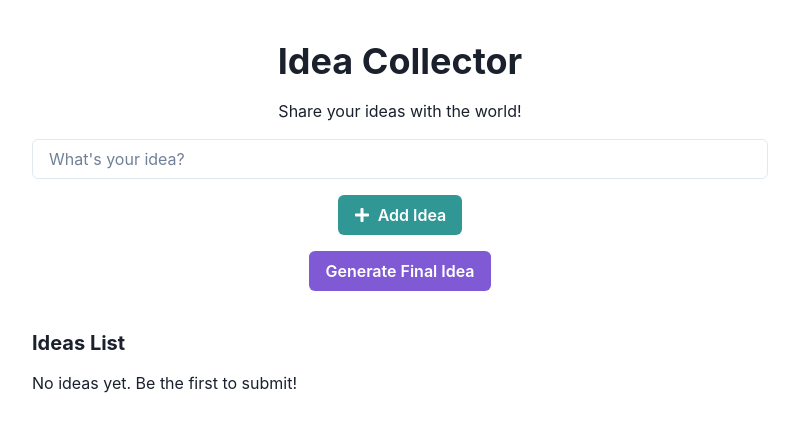
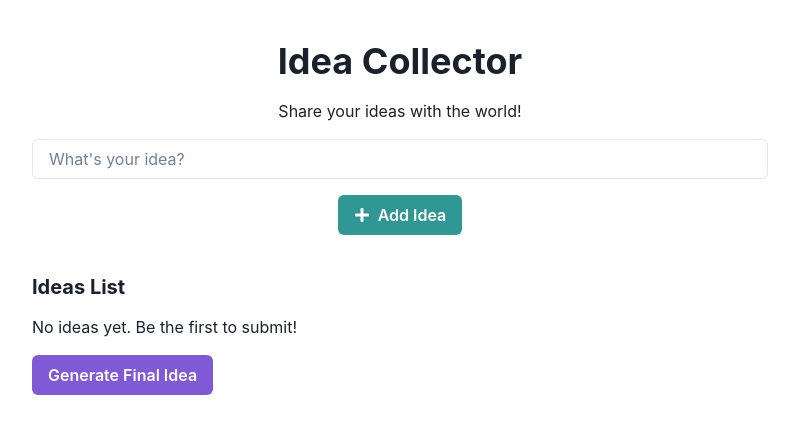
Before and after one commit to GPT-Engineer-App/idea-hive, a React (Vite) app: page / in a window 1280 px wide. Shown: the top 434 px of the page, without its empty margins (240-1039 px from the left). Built offline with nearby package versions, Linux system fonts and the light colour scheme.

Commit message:
The "Generate Final Idea" button has been moved to below the ideas list component.
Prompt: move the "generate final idea" button below the ideas list component

```diff
--- a/src/pages/Index.jsx
+++ b/src/pages/Index.jsx
@@ -45,14 +45,10 @@ const Index = () => {
         <Heading>Idea Collector</Heading>
         <Text>Share your ideas with the world!</Text>
         <Input placeholder="What's your idea?" value={newIdea} onChange={handleNewIdeaChange} />
-        <VStack spacing={4}>
-          <Button leftIcon={<FaPlus />} colorScheme="teal" onClick={addIdea}>
-            Add Idea
-          </Button>
-          <Button colorScheme="purple">Generate Final Idea</Button>
-        </VStack>
+        <Button leftIcon={<FaPlus />} colorScheme="teal" onClick={addIdea}>
+          Add Idea
+        </Button>
       </VStack>
-
       <Box mt={10}>
         <Heading size="md" mb={4}>
           Ideas List
@@ -70,6 +66,9 @@ const Index = () => {
           <Text>No ideas yet. Be the first to submit!</Text>
         )}
       </Box>
+      <Button colorScheme="purple" mt={4}>
+        Generate Final Idea
+      </Button>
     </Container>
   );
 };
```
